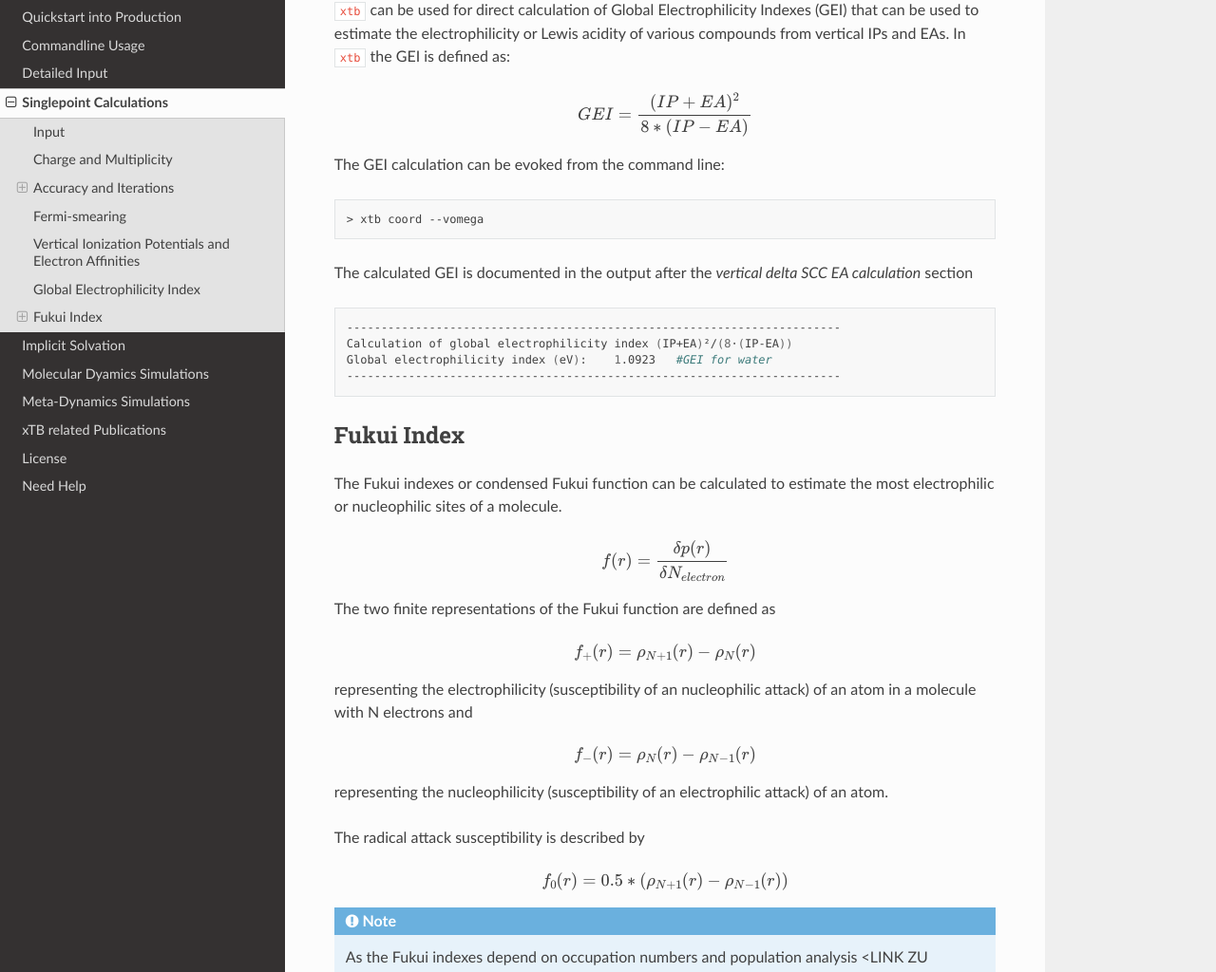
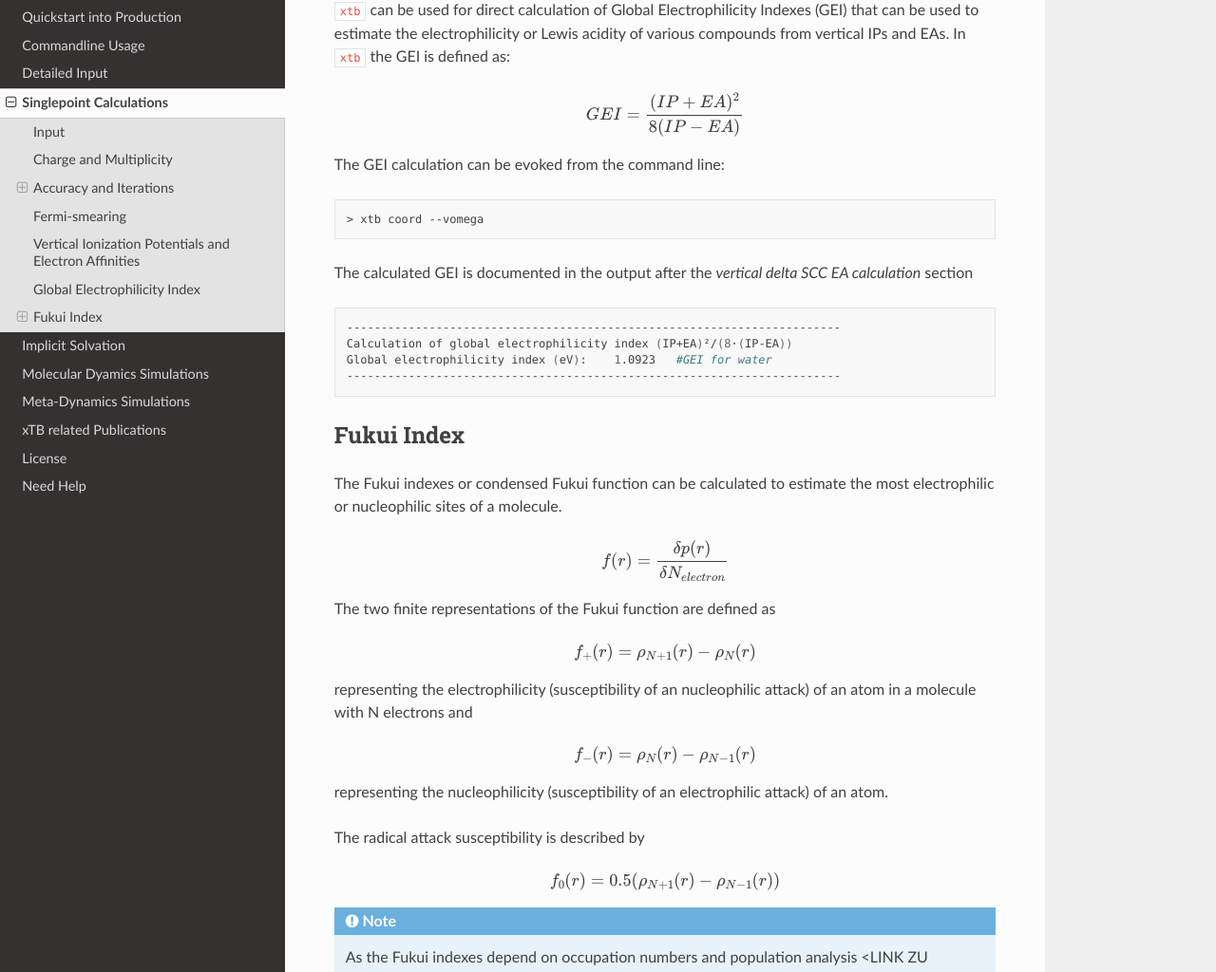
Before and after one commit to grimme-lab/xtb_docs, a Sphinx documentation site: the page built from source/sp.rst, in a window 1280 px wide and 1400 px high, scrolled down 7329 px. Shown: the part 163-1187 px from the top of the window at 95% size. Built offline with Sphinx 7.4.7 and the Read the Docs theme 2.0.0, drawn with Linux system fonts in a browser that asks for light colours.

Commit message:
Update sp.rst

```diff
--- a/source/sp.rst
+++ b/source/sp.rst
@@ -370,7 +370,7 @@ Global Electrophilicity Index
 ``xtb`` can be used for direct calculation of Global Electrophilicity Indexes (GEI) that can be used to estimate the electrophilicity or Lewis acidity of various compounds from vertical IPs and EAs. In  ``xtb`` the GEI is defined as:
 
 .. math::
-   GEI = \frac{(IP+EA)^{2}}{8*(IP-EA)}
+   GEI = \frac{(IP+EA)^{2}}{8(IP-EA)}
 
 The GEI calculation can be evoked from the command line:
 
@@ -410,7 +410,7 @@ representing the nucleophilicity (susceptibility of an electrophilic attack) of
 The radical attack susceptibility is described by
 
 .. math::
-   f_{0}(r) = 0.5*(\rho_{N+1}(r)-\rho_{N-1}(r))
+   f_{0}(r) = 0.5(\rho_{N+1}(r)-\rho_{N-1}(r))
 
 
 .. note::   As the Fukui indexes depend on occupation numbers and population analysis <LINK ZU POPULATIONSANALYSE JEROEN>, they
@@ -467,4 +467,4 @@ Example: BF\ :sub:`3`\
         3 F    -0.233   -0.335    0.051
         4 F    -0.233   -0.335    0.051
 
-The Fukui indexes for BF\ :sub:`3`\ indicate the most negative f(+) value and a positive value for f(-) at the boron atom. Thus, a nucleophilic attack can be expected at the boron atom.
+The Fukui indexes for BF\ :sub:`3`\  indicate the most negative f(+) value and a positive value for f(-) at the boron atom. Thus, a nucleophilic attack can be expected at the boron atom.
```
